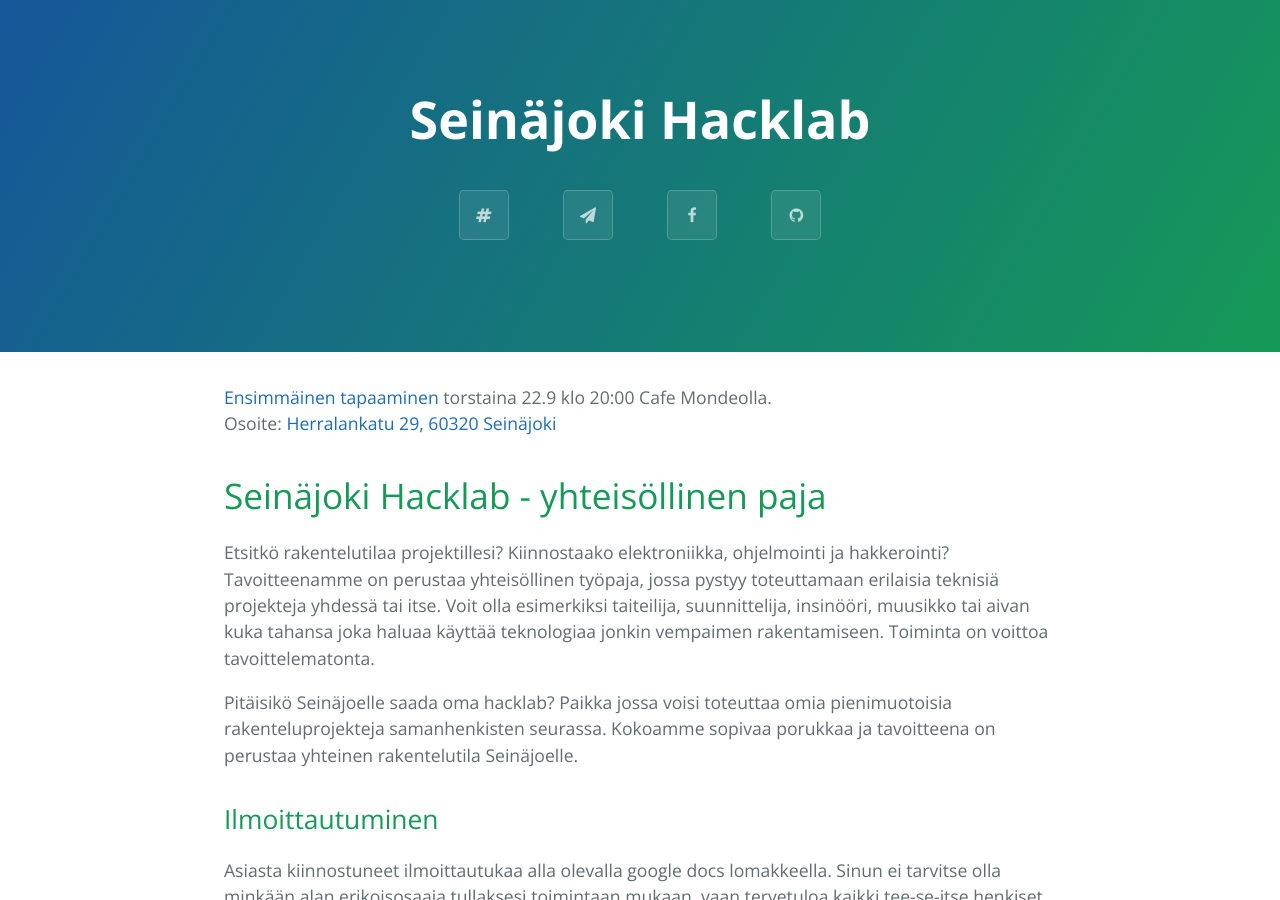
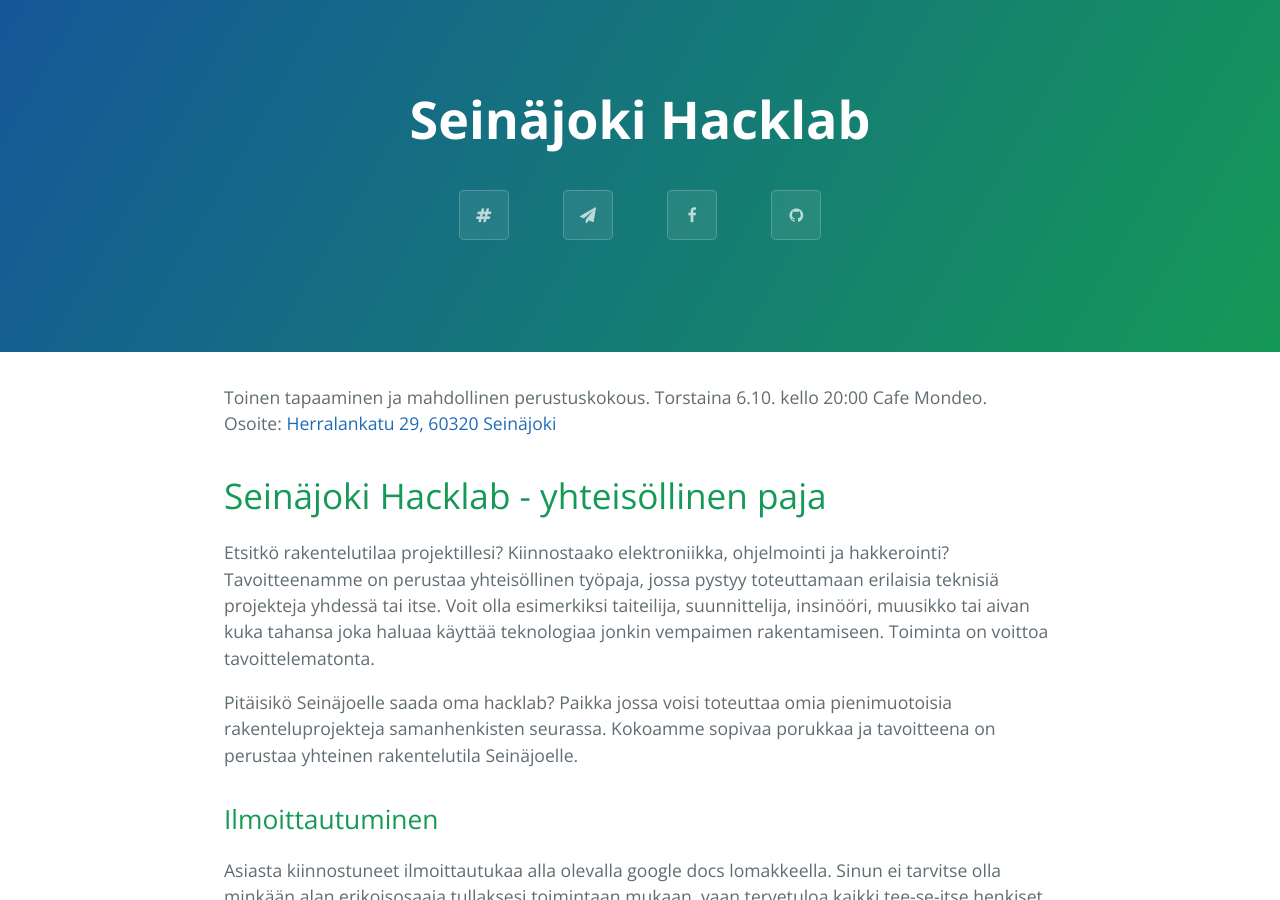
Before and after one commit to d1stro/SeinajokiHacklab.github.io, a Jekyll site: the page built from index.md, in a window 1280 px wide and 900 px high. Built offline with Jekyll 4.4.1, drawn with Linux system fonts in a browser that asks for light colours; nearby versions of some CDN libraries.

Commit message:
Changes from @7dc62e3f75306c311652f1225a66236284865d3f

```diff
--- a/index.md
+++ b/index.md
@@ -2,7 +2,7 @@
 layout: default
 title:  "Seinäjoki Hacklab - yhteisöllinen paja"
 ---
-[Ensimmäinen tapaaminen](/blog/2016-09-14/ensimmainen-tapaaminen/) torstaina 22.9 klo 20:00 Cafe Mondeolla.
+Toinen tapaaminen ja mahdollinen perustuskokous. Torstaina 6.10. kello 20:00 Cafe Mondeo.
 Osoite: <a href="https://www.google.fi/maps/place/Herralankatu+29,+60320+Sein%C3%A4joki">Herralankatu 29, 60320 Seinäjoki</a>
 
 # Seinäjoki Hacklab - yhteisöllinen paja
```
